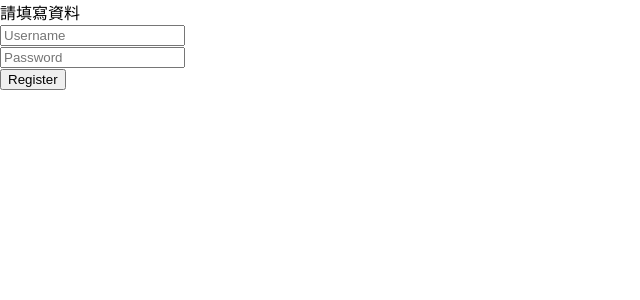
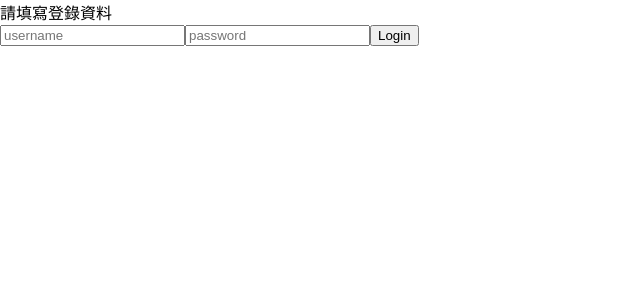
Before and after one commit to isaaclao3272/Test3, a React (Create React App) app: page / in a window 1280 px wide. Shown: the top 300 px of the page, without its empty margins (0-640 px from the left). Built offline with nearby package versions, Linux system fonts and the light colour scheme.

Commit message:
complete navigate

```diff
--- a/src/App.js
+++ b/src/App.js
@@ -17,8 +17,8 @@ function Homepage() {
     <Router>
        <div>
         <Routes>
-          <Route path ="/" element = {<Register/>} />
-          <Route path = "/Login" element = {<Login/>}/>
+          <Route path ="/" element = {<Login/>} />
+          <Route path = "/Register" element = {<Register/>}/>
           <Route path ="/secoundPage" element = {<ProtectedRoute><Inside/></ProtectedRoute>}/>
         </Routes>
     </div>
--- a/src/DynamicTable.js
+++ b/src/DynamicTable.js
@@ -75,9 +75,10 @@ const DynamicTable = () => {
             alert('fail to update');
             console.error('save error',error)
             })};
+
     const handleLogOut = () =>{
         localStorage.removeItem('token');
-        window.location.href = '/Login';
+        window.location.href = '/';
     };
 
     return (
--- a/src/Login.js
+++ b/src/Login.js
@@ -1,6 +1,6 @@
 import React, { useState } from "react";
 import axios from "axios";
-import { useNavigate } from "react-router-dom";
+import { useNavigate, Navigate } from "react-router-dom";
 
 const Login = () => {
     const [message, setMessage] = useState("請填寫登錄資料")
@@ -18,8 +18,8 @@ const Login = () => {
         try {
             const response = await axios.post('http://127.0.0.1:5000/Login', { username:username, password:password });
             localStorage.setItem('token', response.data.access_token);
-            alert('Login successful:', response.data.access_token);
-            navigate('/secoundPage');
+            setMessage('登入成功，2秒後將跳到功能頁')
+            setTimeout(() => { window.location.href = '/secoundPage';}, 1500);
         }
         catch (error) {
             alert("登錄失敗:" + (error.response?.data?.msg || '未知錯誤'));
--- a/src/ProtectedRoute.js
+++ b/src/ProtectedRoute.js
@@ -6,7 +6,7 @@ const ProtectedRoute = ({ children }) => {
     const { authToken } = useAuth();
 
     if (!authToken) {
-        return <Navigate to="/login" />;
+        return <Navigate to="/" />;
     }
 
     return children;
--- a/src/index.js
+++ b/src/index.js
@@ -7,9 +7,11 @@ import { AuthProvider } from './AuthProvider';
 
 const root = ReactDOM.createRoot(document.getElementById('root'));
 root.render(
+  <React.StrictMode>
   <AuthProvider>
     <App />
   </AuthProvider>
+  </React.StrictMode>
 );
 
 // If you want to start measuring performance in your app, pass a function
--- a/src/secoundPage.js
+++ b/src/secoundPage.js
@@ -69,8 +69,6 @@ function Inside() {
         <BackgroundDiv>
           <p>{message}</p>
           <UploadExcel/>
-          <br></br>
-          <br></br>
           <DynamicTable/>
         </BackgroundDiv>
       </div>
```
